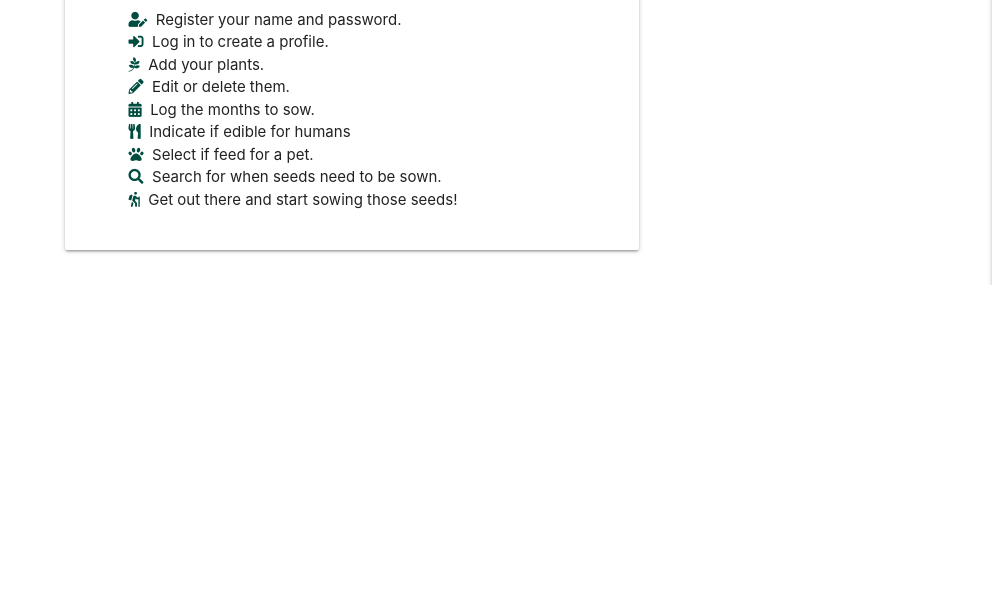
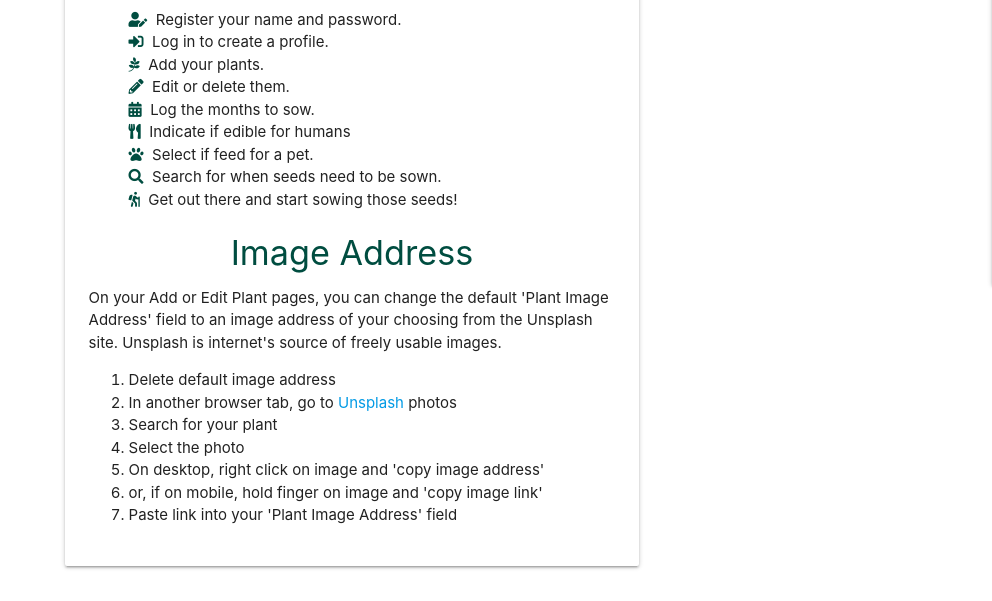
Before and after one commit to janet-dev/ci-milestone-project-3, a Flask app: page /about in a window 1280 px wide. Shown: the part 575-1176 px from the top of the page, without its empty margins (288-1280 px from the left). Before the commit the page ends 860 px from the top, so only its background shows below. Run offline with Flask 2, Linux system fonts and the light colour scheme; some libraries are stand-ins or nearby versions.

Commit message:
Add instructions to change image address. Add embedded link for Unsplash and Suttons on add or edit plant

```diff
--- a/templates/about.html
+++ b/templates/about.html
@@ -45,6 +45,22 @@
                     <li><i class="fas fa-hiking prefix teal-text text-darken-4"></i>&nbsp;
                         Get out there and start sowing those seeds!</li>
                 </ul>
+                <h4 class="center-align teal-text text-darken-4">
+                    Image Address
+                </h4>
+                <p>
+                    On your Add or Edit Plant pages, you can change the default 'Plant Image Address' field
+                    to an image address of your choosing from the Unsplash site. Unsplash is internet's source of freely usable images.
+                </p>
+                <ol>
+                    <li>Delete default image address</li>
+                    <li>In another browser tab, go to <a href="https://unsplash.com/" target="_blank">Unsplash</a> photos</li>
+                    <li>Search for your plant</li>
+                    <li>Select the photo</li>
+                    <li>On desktop, right click on image and 'copy image address'</li>
+                    <li>or, if on mobile, hold finger on image and 'copy image link'</li>
+                    <li>Paste link into your 'Plant Image Address' field</li>
+                </ol>
             </div>
         </div>
     </div>
--- a/templates/add_plant.html
+++ b/templates/add_plant.html
@@ -96,7 +96,7 @@
                     <i class="fas fa-link prefix teal-text text-darken-4"></i>
                     <input id="link" name="link" minlength="5" maxlength="150" type="text" class="validate" required
                         value="https://images.unsplash.com/photo-1515878459526-bfff71cfa6da?ixlib=rb-4.0.3&ixid=MnwxMjA3fDB8MHxwaG90by1wYWdlfHx8fGVufDB8fHx8&auto=format&fit=crop&w=1170&q=80">
-                    <label for="link">Plant Image Address</label>
+                    <label for="link">Plant Image Address from <a href="https://unsplash.com/" target="_blank">Unsplash</a></label>
                 </div>
             </div>
             <!-- seed catalogue link -->
@@ -105,7 +105,7 @@
                     <i class="fas fa-link prefix teal-text text-darken-4"></i>
                     <input id="seed_link" name="seed_link" minlength="5" maxlength="150" type="text" class="validate" required
                         value="https://www.suttons.co.uk/">
-                    <label for="seed_link">Buy Seeds from</label>
+                    <label for="seed_link">Buy Seeds from <a href="https://www.suttons.co.uk/" target="_blank">Suttons</a></label>
                 </div>
             </div>
             <!-- submit button -->
--- a/templates/edit_plant.html
+++ b/templates/edit_plant.html
@@ -118,7 +118,7 @@
                     <i class="fas fa-link prefix teal-text text-darken-4"></i>
                     <input id="link" name="link" minlength="5" maxlength="150"
                     value="{{ plant.link }}" type="text" class="validate" required>
-                    <label for="link">Plant Image Address</label>
+                    <label for="link">Plant Image Address from <a href="https://unsplash.com/" target="_blank">Unsplash</a></label>
                 </div>
             </div>
             <!-- seed catalogue link -->
@@ -127,7 +127,7 @@
                     <i class="fas fa-link prefix teal-text text-darken-4"></i>
                     <input id="seed_link" name="seed_link" minlength="5" maxlength="150"
                     value="{{ plant.seed_link }}" type="text" class="validate" required>
-                    <label for="seed_link">Buy Seeds from</label>
+                    <label for="seed_link">Buy Seeds from <a href="https://www.suttons.co.uk/" target="_blank">Suttons</a></label>
                 </div>
             </div>
             <!-- submit button -->
```
Also changed, not shown: README.md.
